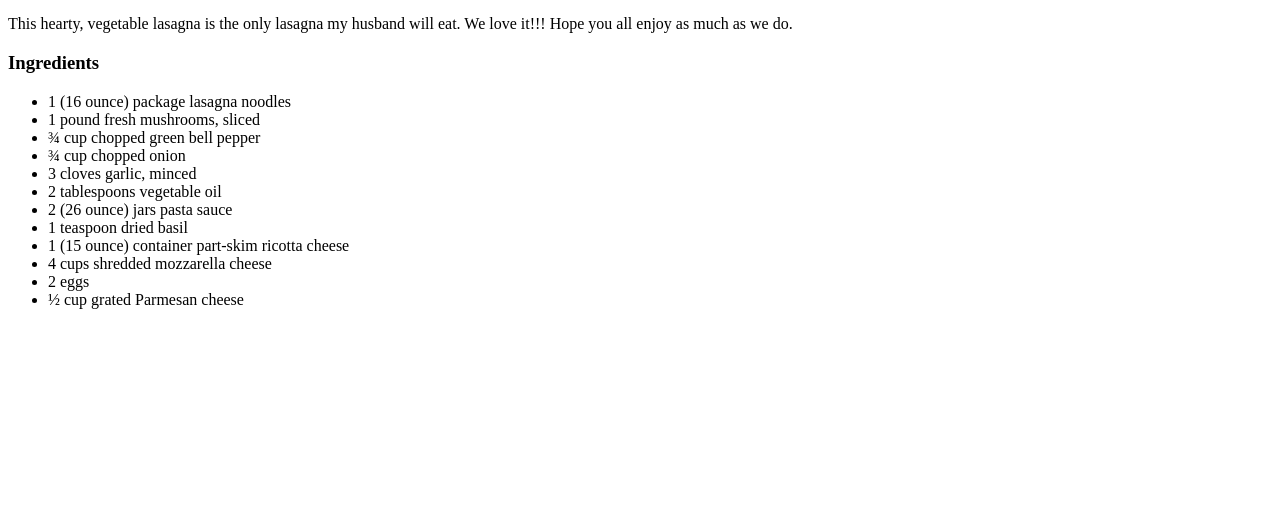
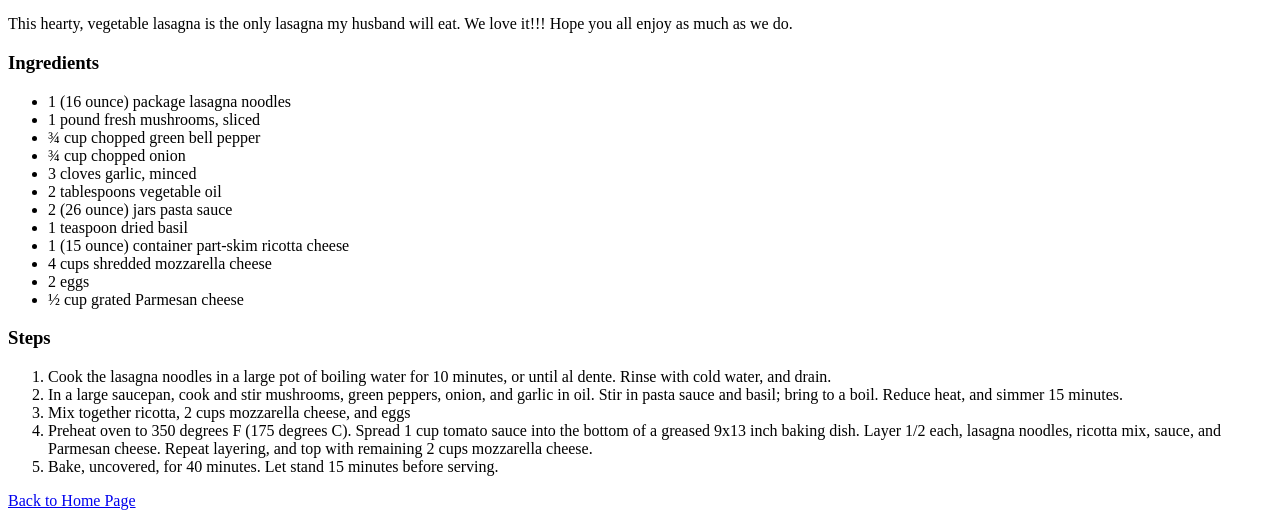
Before and after one commit to soggywaffl/odin-recipes, a plain HTML site: page recipes/lasagna.html in a window 1280 px wide. Shown: the part 428-946 px from the top of the page. Before the commit the page ends 800 px from the top, so only its background shows below. Drawn offline with Linux system fonts and the light colour scheme.

Commit message:
last commit

```diff
--- a/recipes/lasagna.html
+++ b/recipes/lasagna.html
@@ -29,5 +29,20 @@
     <li>2 eggs </li>
     <li>½ cup grated Parmesan cheese</li>
   </ul>
+
+  <h3>Steps</h3>
+  <ol>
+    <li>Cook the lasagna noodles in a large pot of boiling water for 10 minutes, or until al dente. Rinse with cold water, and drain.</li>
+
+    <li>In a large saucepan, cook and stir mushrooms, green peppers, onion, and garlic in oil. Stir in pasta sauce and basil; bring to a boil. Reduce heat, and simmer 15 minutes.</li>
+
+    <li>Mix together ricotta, 2 cups mozzarella cheese, and eggs</li>
+
+    <li>Preheat oven to 350 degrees F (175 degrees C). Spread 1 cup tomato sauce into the bottom of a greased 9x13 inch baking dish. Layer 1/2 each, lasagna noodles, ricotta mix, sauce, and Parmesan cheese. Repeat layering, and top with remaining 2 cups mozzarella cheese.</li>
+
+    <li>Bake, uncovered, for 40 minutes. Let stand 15 minutes before serving.</li>
+  </ol>
+
+  <a href="/home/waffle/repos/odin-recipes/index.html">Back to Home Page</a>
 </body>
 </html>
```
Also changed, not shown: index.html (+5 -2 lines), recipes/pestosauce.html (+2 -0 lines).
